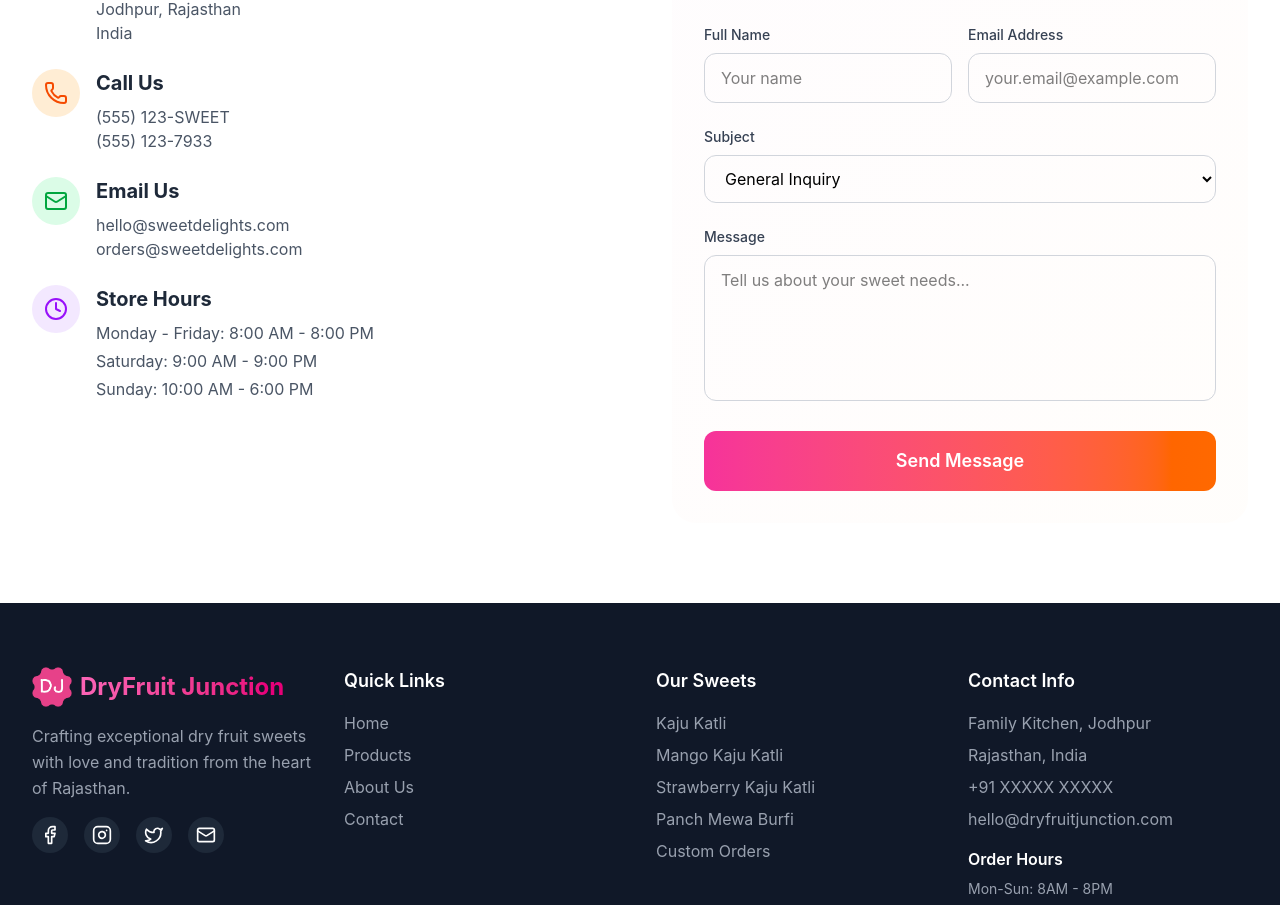
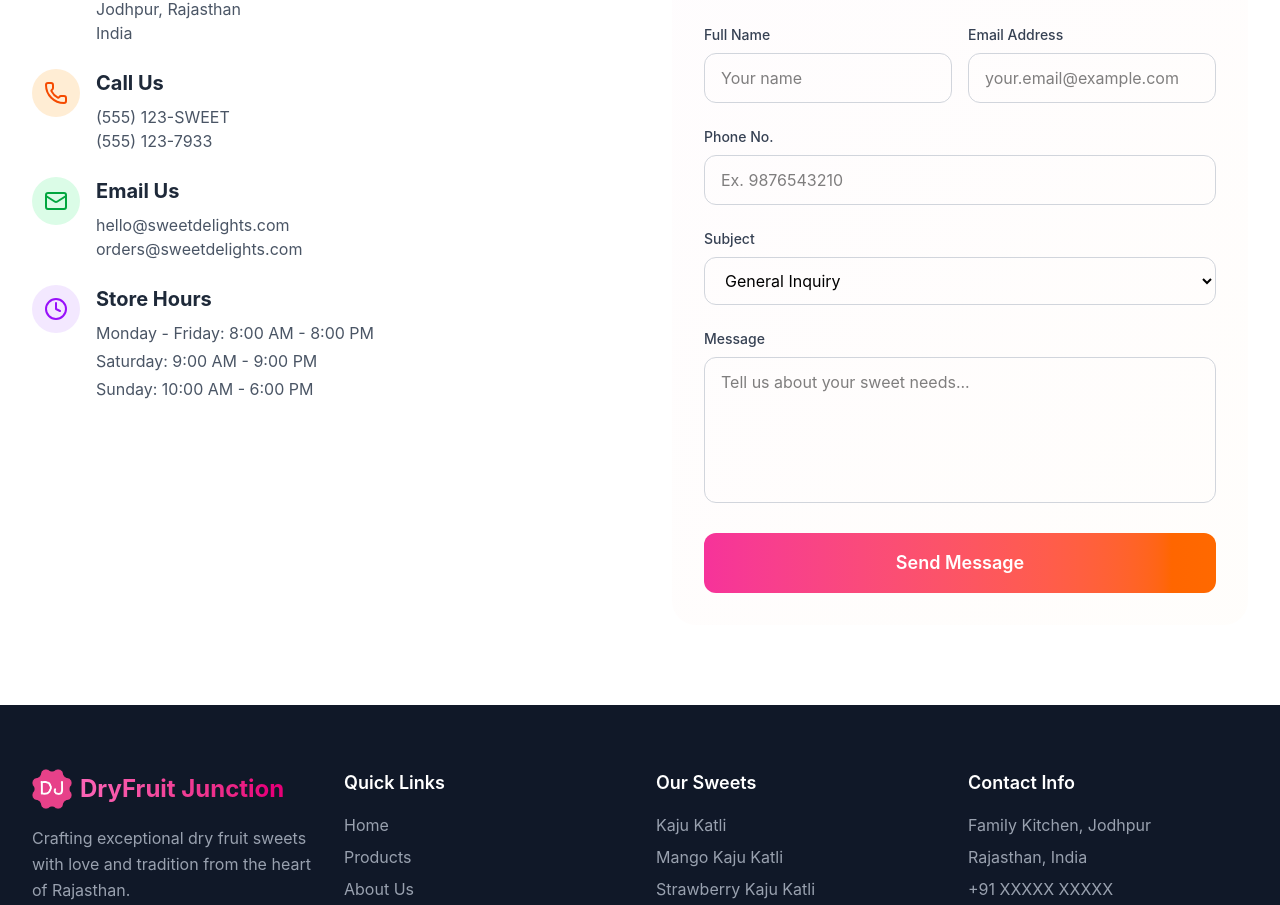
Before and after one commit to Roshansuthar1105/DryFruit-Junction, a React (Vite) app in the folder client/: page / in a window 1280 px wide. Shown: the part 2834-3739 px from the top of the page. Built offline with nearby package versions, Linux system fonts and the light colour scheme; no server answers.

Commit message:
Contact schema updated

```diff
--- a/client/src/components/contact.jsx
+++ b/client/src/components/contact.jsx
@@ -9,6 +9,7 @@ export default function Contact() {
   const [formData, setFormData] = useState({
     name: '',
     email: '',
+    phone: '',
     message: '',
     subject: 'general'
   });
@@ -34,6 +35,7 @@ export default function Contact() {
       const response = await axios.post(`${BACKEND_API}/api/contact`, {
         name: formData.name,
         email: formData.email,
+        phone: formData.phone,
         message: formData.message
       });
       if (response.status === 201) {
@@ -42,6 +44,7 @@ export default function Contact() {
         setFormData({
           name: '',
           email: '',
+          phone: '',
           message: '',
           subject: 'general'
         });
@@ -193,6 +196,22 @@ export default function Contact() {
                     />
                   </div>
                 </div>
+                  <div>
+                    <label htmlFor="phone" className="block text-sm font-medium text-gray-700 mb-2 cursor-pointer">
+                    Phone No.
+                    </label>
+                    <input
+                      type="number"
+                      id="phone"
+                      name="phone"
+                      value={formData.phone}
+                      onChange={handleChange}
+                      className="w-full px-4 py-3 border border-gray-300 rounded-xl focus:ring-2 focus:ring-pink-500 focus:border-transparent transition-all duration-200"
+                      placeholder="Ex. 9876543210"
+                      required
+                      disabled={user?.phone}
+                    />
+                  </div>
 
                 <div>
                   <label htmlFor="subject" className="block text-sm font-medium text-gray-700 mb-2 cursor-pointer">
--- a/client/src/pages/AdminDashboard.jsx
+++ b/client/src/pages/AdminDashboard.jsx
@@ -381,6 +381,9 @@ export default function AdminDashboard() {
                             <p className="text-sm text-gray-500">
                               {contact.email} • {new Date(contact.createdAt).toLocaleDateString()}
                             </p>
+                            <p className="text-sm text-gray-500">
+                              {contact.phone} • {new Date(contact.createdAt).toLocaleDateString()}
+                            </p>
                           </div>
                           <div className="flex items-center space-x-2">
                             <select
--- a/client/src/pages/admin/ContactsPage.jsx
+++ b/client/src/pages/admin/ContactsPage.jsx
@@ -64,6 +64,9 @@ export default function ContactsPage() {
                 <div>
                   <h3 className="font-bold text-gray-800">{contact.name}</h3>
                   <p className="text-sm text-gray-500">
+                    {contact.phone}
+                  </p>
+                  <p className="text-sm text-gray-500">
                     {contact.email} • {new Date(contact.createdAt).toLocaleDateString()}
                   </p>
                 </div>
```
Also changed, not shown: 2 other files (tests, documents, lock files or other folders).
